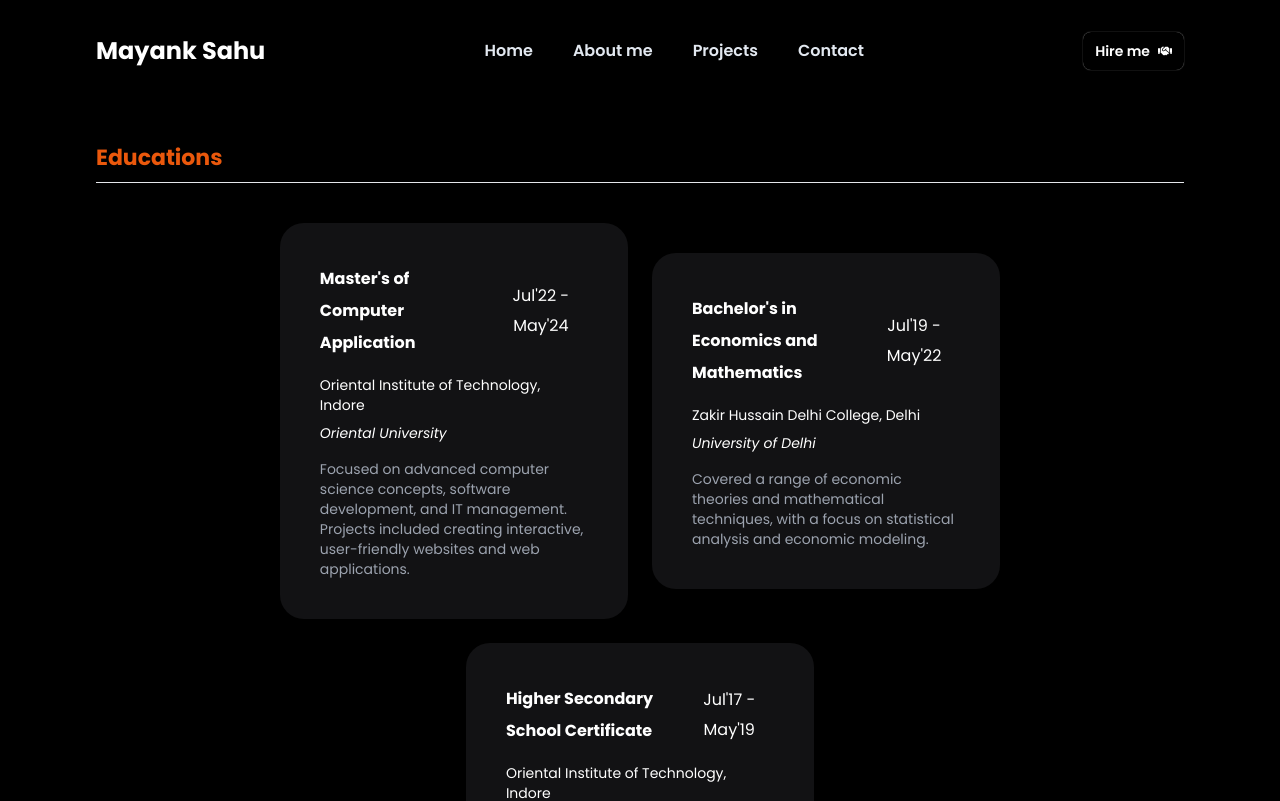
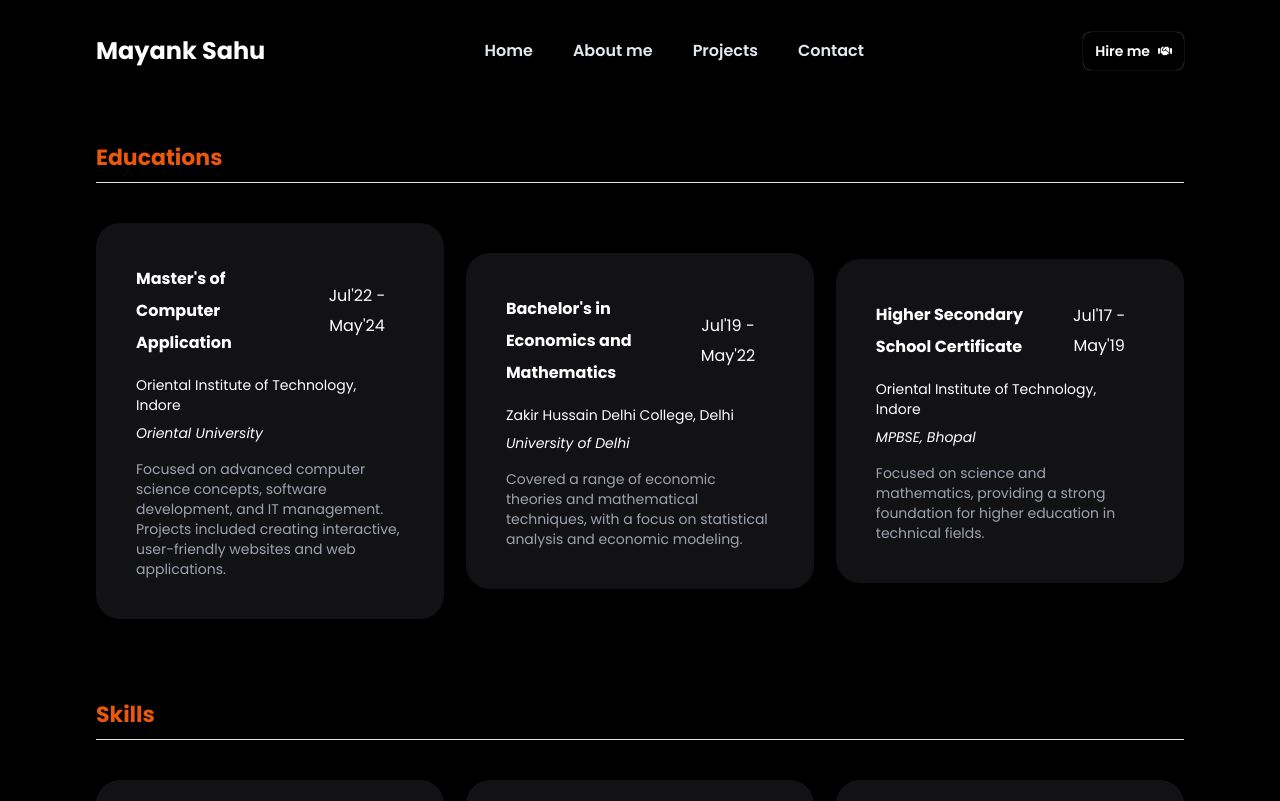
Before and after one commit to Deadshot-45/MyPortfolio, a React (Vite) app: page /about in a window 1280 px wide. Shown: the top 801 px of the page. Built offline with nearby package versions, Linux system fonts and the light colour scheme; the HTML template or start-up script is replaced by a standard one.

Commit message:
ToContain component CSS changed

```diff
--- a/src/FunComp/About/About.jsx
+++ b/src/FunComp/About/About.jsx
@@ -8,7 +8,7 @@ const About = () => {
           <h1 className="text-2xl xsm:text-[22px] font-bold text-orange-600">Educations</h1>
           <hr className=" w-full" />
         </div>
-        <div className="flex flex-wrap justify-center items-center gap-6">
+        <div className="flex flex-wrap justify-between items-center">
           {Education.map((degree)=>(
             <div key={degree.id} className="bg-[#121214] md:w-[80%] lg:w-[32%] lg:min-h-80 rounded-3xl p-6 hover:scale-105 transition-all delay-75 duration-150">
             <div className="flex flex-col gap-6 xsm:gap-4 p-4">
--- a/src/FunComp/Home/ExpEdu.jsx
+++ b/src/FunComp/Home/ExpEdu.jsx
@@ -1,4 +1,5 @@
 import ExCard from "./ExCard";
+import React from "react";
 import PropTypes from "prop-types";
 
 const ExpEdu = ({ head, data }) => {
@@ -7,10 +8,10 @@ const ExpEdu = ({ head, data }) => {
       <h1 className="text-2xl xsm:text-2xl font-bold">{head}</h1>
       <div className="flex flex-col justify-between max-h-[550px]">
       {data.map((detail) => (
-        <>
-          <ExCard key={detail.id} detail={detail} />
+        <React.Fragment key={detail.id}>
+          <ExCard  detail={detail} />
           <hr />
-        </>
+        </React.Fragment>
       ))}
       </div>
     </div>
--- a/src/FunComp/Home/TopContain.jsx
+++ b/src/FunComp/Home/TopContain.jsx
@@ -3,7 +3,7 @@ import { FaTruckFast } from "react-icons/fa6";
 const TopContain = () => {
   return (
     <div className="flex xsm:gap-3 md:gap-0 md:justify-between items-center justify-center flex-wrap flex-row mt-10">
-      <div className="w-[350px] h-[450px] xsm:w-[90%] xsm:h-[350px] md:w-[30%] md:p-4 md:h-[300px] lg:min-w-[25%] lg:h-[350px]  bg-[#121214] border-none rounded-xl flex items-center shadow-[0_0_2px_#ababab] lg:px-6 lg:py-10">
+      <div className="w-[350px] h-[450px] xsm:w-[90%] xsm:h-[350px] md:w-[30%] md:p-4 md:h-[300px] lg:min-w-[27%] lg:h-[350px]  bg-[#121214] border-none rounded-xl flex items-center shadow-[0_0_2px_#ababab] lg:px-6 lg:py-10">
         <img
           src="https://avatars.githubusercontent.com/u/168402822?v=4"
           alt="my-img"
```
